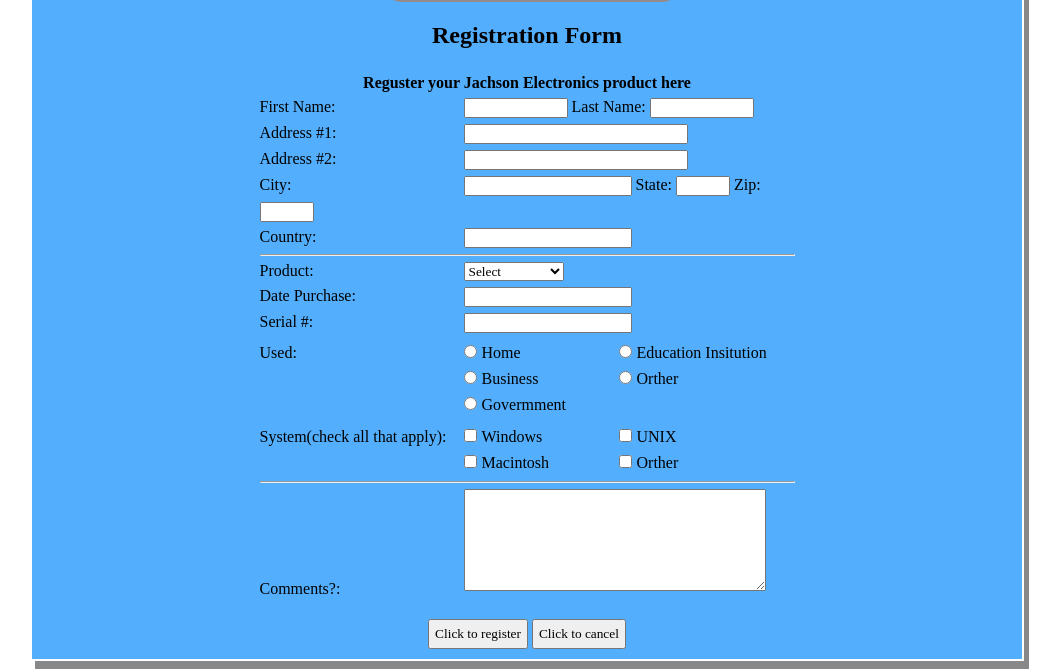
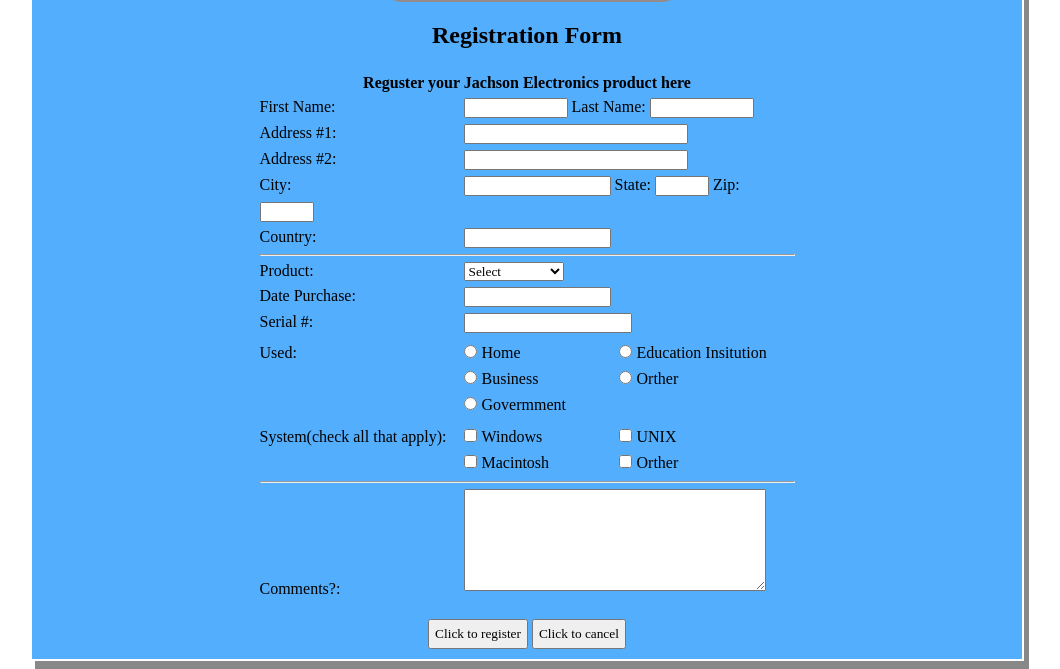
Before and after one commit to takiinedu/form_blue, a plain HTML site: page index.html in a window 1280 px wide. Shown: the part 178-847 px from the top of the page, without its empty margins (113-1173 px from the left). Drawn offline with Linux system fonts and the light colour scheme.

Commit message:
upload time 3

```diff
--- a/style.css
+++ b/style.css
@@ -95,6 +95,9 @@ form *{
     width: 220px;
 
 }
+#city, #country, #serial, #date{
+    width: 143px;
+}
 #fname, #lname{
     width: 100px;
 }
```
